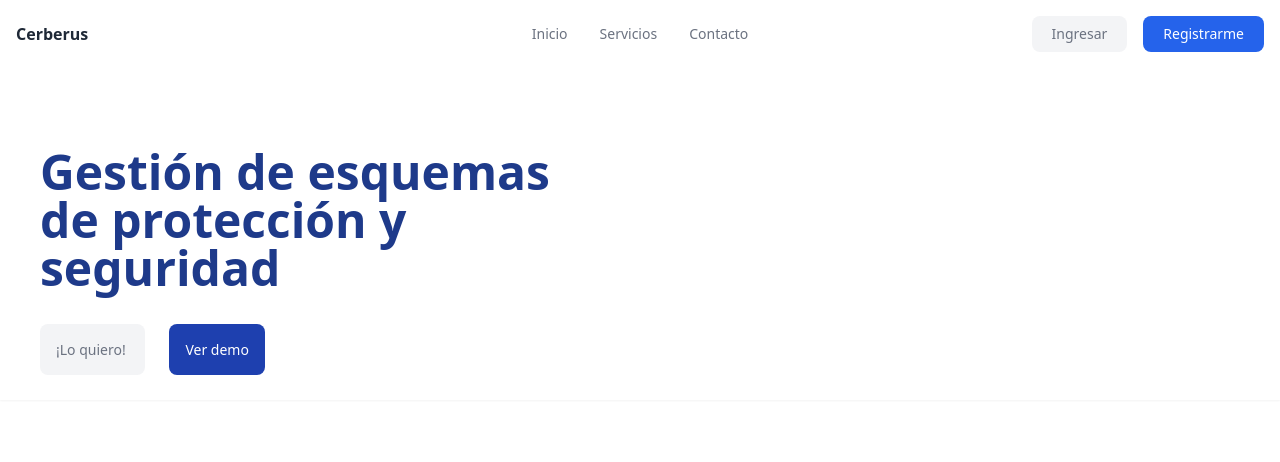
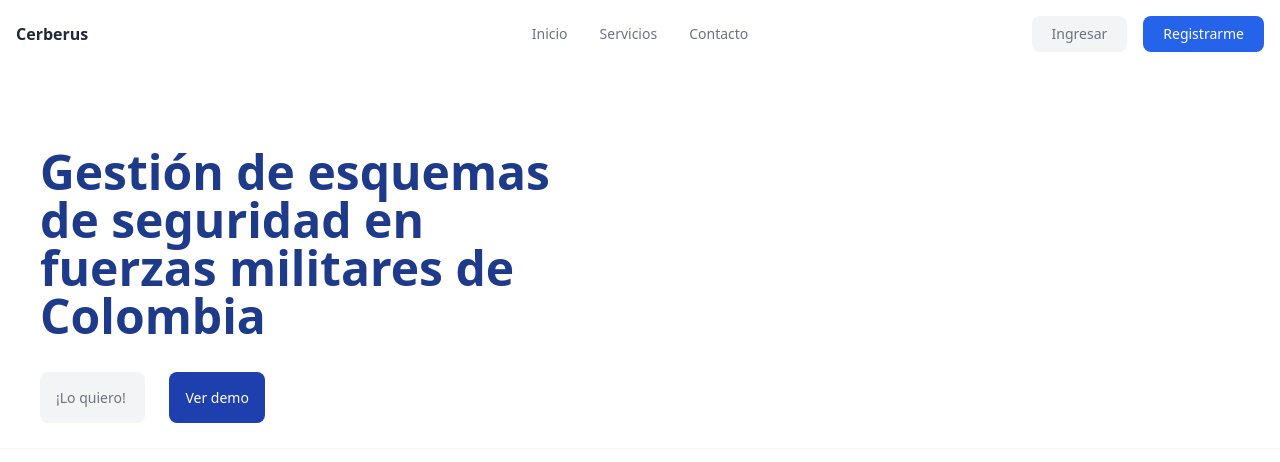
Before and after one commit to DQuintero15/ProyectoSeguridadPOO, a Django app: page / in a window 1280 px wide. Shown: the top 462 px of the page. Run offline with Django 4.2, Linux system fonts and the light colour scheme; some libraries are stand-ins or nearby versions.

Commit message:
Cambio en body

```diff
--- a/landing/templates/home.html
+++ b/landing/templates/home.html
@@ -67,8 +67,9 @@
       <div class="tittle">
         <h2 class="text-blue-900 text-5xl font-bold p-10 pt-20">
           Gestión de esquemas<br />
-          de protección y <br />
-          seguridad
+          de seguridad en <br/>
+          fuerzas militares de<br/>
+          Colombia
         </h2>
       </div>
       <div class="pt-2 p-10 justify-between space-x-6">
```
